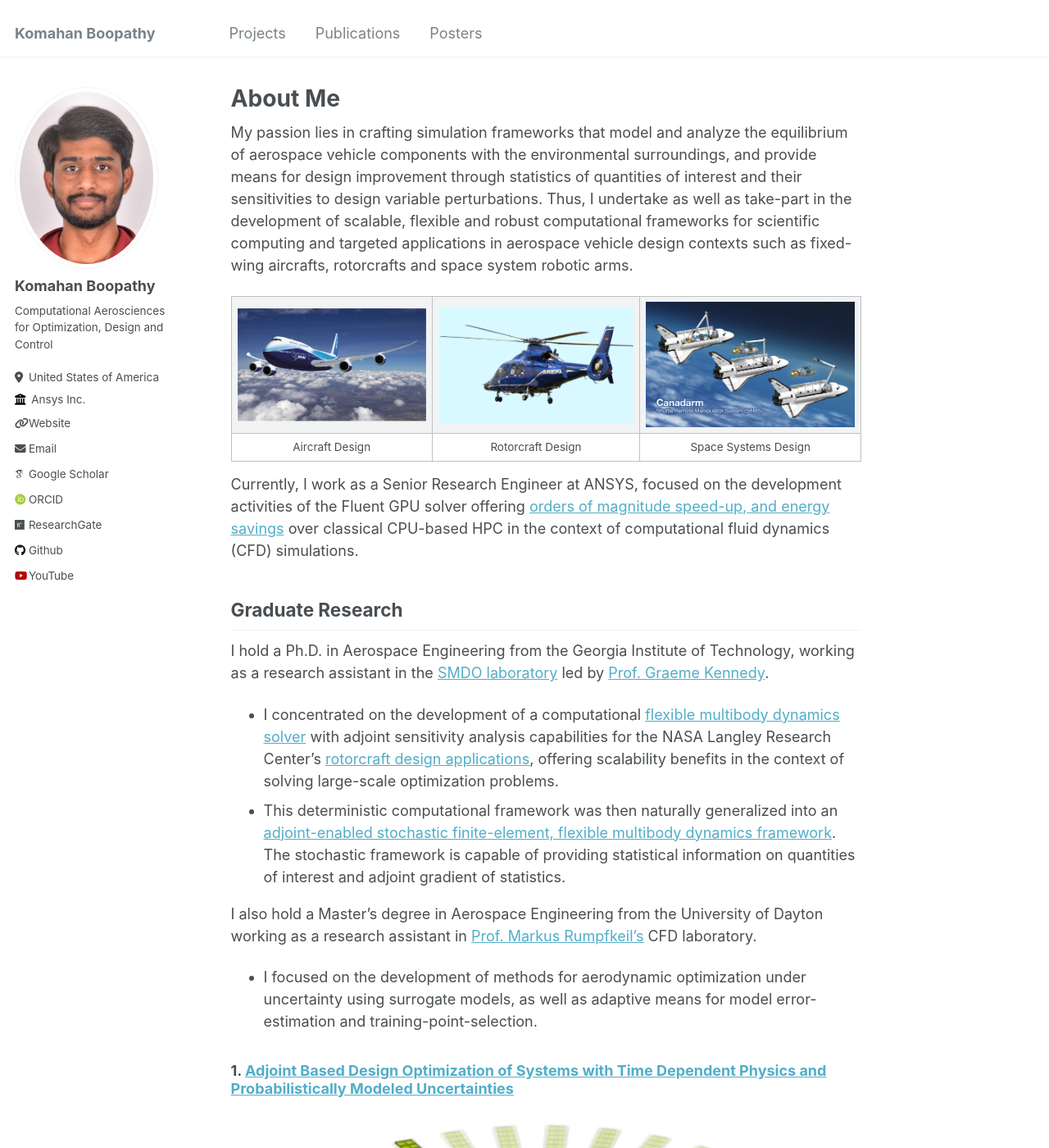
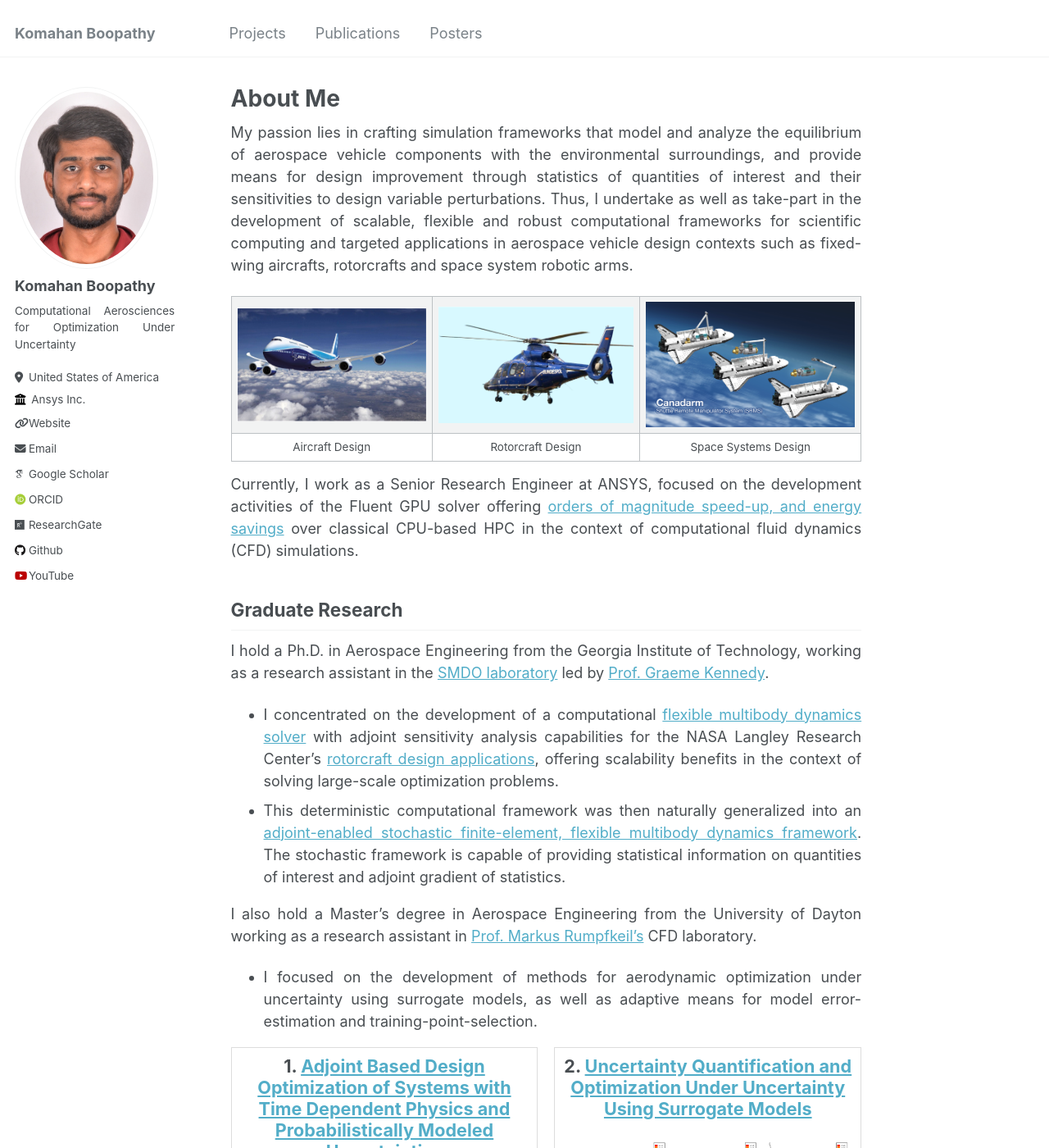
Before and after one commit to komahanb/komahanb.github.io, a Jekyll site: the page built from _pages/about.md, in a window 1280 px wide and 1400 px high. Shown: the whole window at 82% size. Built offline with Jekyll 4.4.1, drawn with Linux system fonts in a browser that asks for light colours; some web fonts are replaced.

Commit message:
adjust justification

```diff
--- a/_config.yml
+++ b/_config.yml
@@ -24,7 +24,7 @@
   avatar           : "../files/images/komahan-headshot.jpeg"
   name             : "Komahan Boopathy"
   pronouns         : # example: "she/her"
-  bio              : "Computational Aerosciences for Optimization, Design and Control"
+  bio              : "Computational Aerosciences for Optimization Under Uncertainty"
   location         : "United States of America"
   employer         : "Ansys Inc."
   uri              : https://ansys.com
--- a/_includes/head.html
+++ b/_includes/head.html
@@ -17,5 +17,6 @@
 
 <!-- For all browsers -->
 <link rel="stylesheet" href="{{ base_path }}/assets/css/main.css">
+<link rel="stylesheet" href="{{ base_path }}/assets/css/style.css">
 
 <meta http-equiv="cleartype" content="on">
--- a/assets/css/style.css
+++ b/assets/css/style.css
@@ -33,3 +33,13 @@
     color: #555;
     margin-top: 10px;
 }
+
+
+body, p, li {
+    text-align: justify;
+}
+
+/* Exclude the author bio section */
+.author-box, .sidebar, .bio, .widget-area {
+    text-align: left; /* or right/center based on preference */
+}
```
